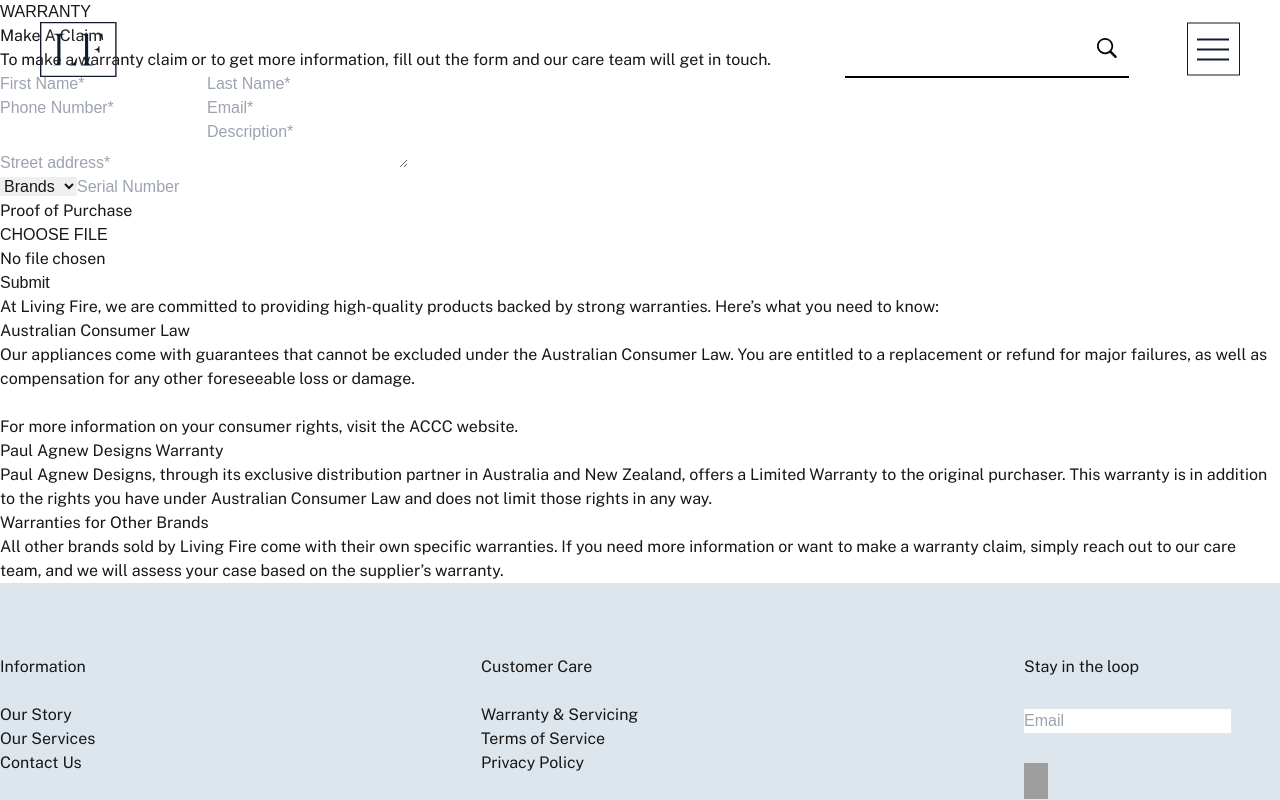
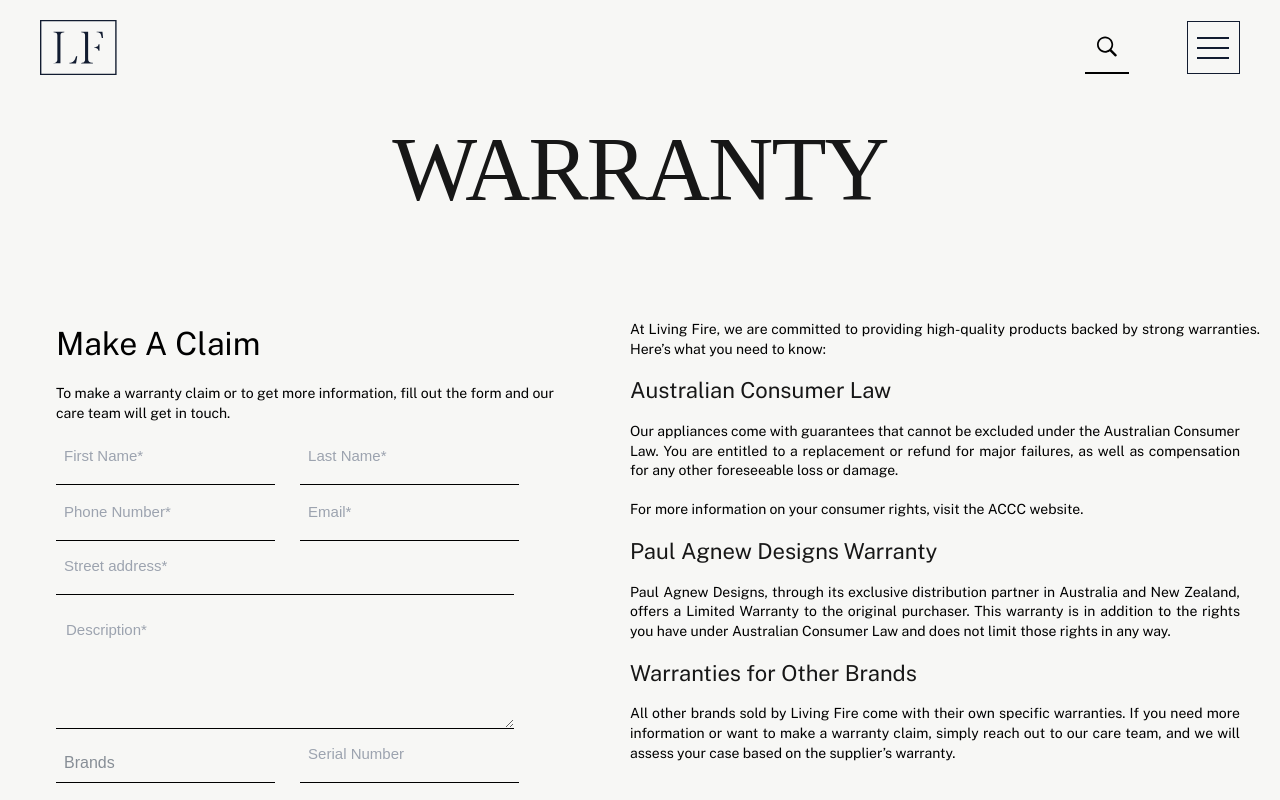
Before and after one commit to Anand-Anathur-Elangovan/living-fire, a Next.js app: page /warranty in a window 1280 px wide. Shown: the top 800 px of the page. Built offline with nearby package versions, Linux system fonts and the light colour scheme; grey boxes are pictures that could not be loaded; a web font is replaced by a local one.

Commit message:
warrenty-fix

```diff
--- a/src/app/warranty/warranty.css
+++ b/src/app/warranty/warranty.css
@@ -1,4 +1,4 @@
-/* .warrenty-page{
+.warrenty-page{
     display: flex;
     flex-direction: column;
     align-items: center;
@@ -27,7 +27,7 @@
   }
 
 [type="text"],
-input:where(:not ([type])),
+input:not([type]),
 [type="email"],
 [type="url"],
 [type="password"],
@@ -52,11 +52,13 @@
 line-height: unset;
 color: inherit;
 }
-input: focus-visible, [multiple]: focus-visible, textarea: focus-visible,
-select: focus-visible {
-outline: none;
+
+input:focus-visible,
+textarea:focus-visible,
+select:focus-visible,
+select[multiple]:focus-visible {
+  outline: none;
 }
-
 
 .column1, .column2{
     width: 100%;
@@ -72,7 +74,7 @@
 .column2{
     margin-bottom: 40px;
     gap: 16px;
-    width: auto%;
+    width: auto;
     display: flex;
     flex-direction: column;
     padding: 0 20px;
@@ -256,4 +258,4 @@
         padding-left: 56px;
         padding-right: 56px;}
 
-} */
+}
```
